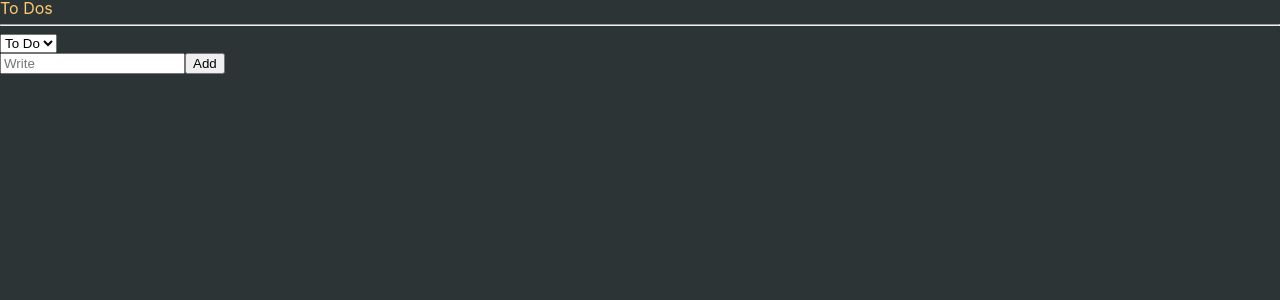
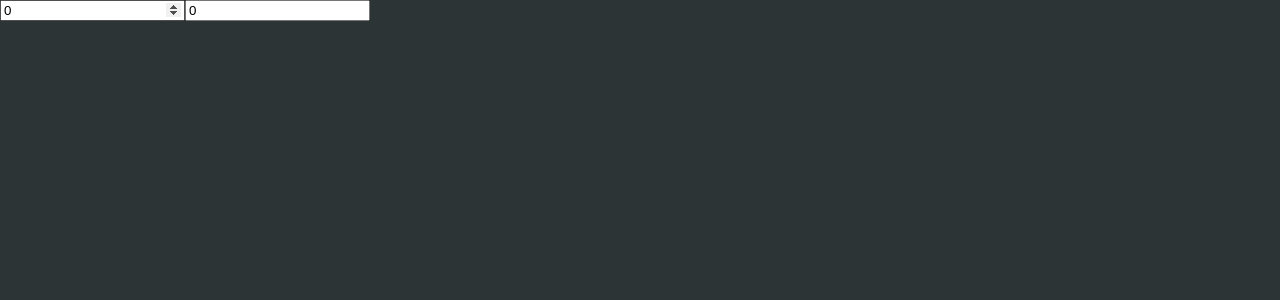
Before and after one commit to DUSTINRYOO/react-masterclass_ts, a React (Create React App) app: page / in a window 1280 px wide. Shown: the top 300 px of the page. Built offline with nearby package versions, Linux system fonts and the light colour scheme.

Commit message:
Set / get selector

```diff
--- a/src/App.tsx
+++ b/src/App.tsx
@@ -1,70 +1,31 @@
-import { createGlobalStyle } from "styled-components";
-import ToDoList from "./components/TodoList";
-
-const GlobalStyle = createGlobalStyle`
-  html, body, div, span, applet, object, iframe,
-h1, h2, h3, h4, h5, h6, p, blockquote, pre,
-a, abbr, acronym, address, big, cite, code,
-del, dfn, em, img, ins, kbd, q, s, samp,
-small, strike, strong, sub, sup, tt, var,
-b, u, i, center,
-dl, dt, dd, ol, ul, li,
-fieldset, form, label, legend,
-table, caption, tbody, tfoot, thead, tr, th, td,
-article, aside, canvas, details, embed,
-figure, figcaption, footer, header, hgroup,
-menu, nav, output, ruby, section, summary,
-time, mark, audio, video {
-	margin: 0;
-	padding: 0;
-	border: 0;
-	font-size: 100%;
-	font: inherit;
-	vertical-align: baseline;
-}
-/* HTML5 display-role reset for older browsers */
-article, aside, details, figcaption, figure,
-footer, header, hgroup, menu, nav, section {
-	display: block;
-}
-body {
-	line-height: 1;
-}
-ol, ul {
-	list-style: none;
-}
-blockquote, q {
-	quotes: none;
-}
-blockquote:before, blockquote:after,
-q:before, q:after {
-	content: '';
-	content: none;
-}
-table {
-	border-collapse: collapse;
-	border-spacing: 0;
-}
-body {
-	font-family: -apple-system, BlinkMacSystemFont, 'Segoe UI', Roboto, Oxygen, Ubuntu, Cantarell, 'Open Sans', 'Helvetica Neue', sans-serif;
-	background-color: ${(props) => props.theme.bgColor};
-	color: ${(props) => props.theme.textColor};
-}
-a {
-	text-decoration: none;
-	color: inherit;
-}
-* {
-	box-sizing: border-box;
-}
-`;
+import React from "react";
+import { useRecoilState, useRecoilValue } from "recoil";
+import { hourSelector, minuteState } from "./atoms";
 
 function App() {
+  const [minutes, setMinutes] = useRecoilState(minuteState);
+  const [hours, setHours] = useRecoilState(hourSelector);
+  const onMinutesChange = (event: React.FormEvent<HTMLInputElement>) => {
+    setMinutes(+event.currentTarget.value);
+  };
+  const onHoursChange = (event: React.FormEvent<HTMLInputElement>) => {
+    setHours(+event.currentTarget.value);
+  };
   return (
-    <>
-      <GlobalStyle />
-      <ToDoList />
-    </>
+    <div>
+      <input
+        value={minutes}
+        onChange={onMinutesChange}
+        type="number"
+        placeholder="Minutes"
+      />
+      <input
+        onChange={onHoursChange}
+        value={hours}
+        type="number"
+        placeholder="Hours"
+      />
+    </div>
   );
 }
 
--- a/src/atoms.tsx
+++ b/src/atoms.tsx
@@ -1,31 +1,18 @@
 import { atom, selector } from "recoil";
-export interface IToDo {
-  text: string;
-  category: Categories;
-  id: number;
-}
 
-export enum Categories {
-  "To_Do" = "To_Do",
-  "Doing" = "Doing",
-  "Done" = "Done",
-}
-
-export const categoryState = atom<Categories>({
-  key: "category",
-  default: Categories.To_Do,
+export const minuteState = atom({
+  key: "minutes",
+  default: 0,
 });
 
-export const toDoState = atom<IToDo[]>({
-  key: "toDo",
-  default: [],
-});
-
-export const toDoSelector = selector({
-  key: "toDoSelector",
+export const hourSelector = selector({
+  key: "hours",
   get: ({ get }) => {
-    const toDos = get(toDoState);
-    const category = get(categoryState);
-    return toDos.filter((toDo) => toDo.category === category);
+    const minutes = get(minuteState);
+    return minutes / 60;
+  },
+  set: ({ set }, newValue) => {
+    const minutes = Number(newValue) * 60;
+    set(minuteState, minutes);
   },
 });
--- a/src/components/CreateToDo.tsx
+++ /dev/null
@@ -1,33 +0,0 @@
-import { useForm } from "react-hook-form";
-import { useRecoilValue, useSetRecoilState } from "recoil";
-import { categoryState, toDoState } from "../atoms";
-
-interface IForm {
-  toDo: string;
-}
-
-function CreateToDo() {
-  const { register, handleSubmit, setValue } = useForm<IForm>();
-  const setToDos = useSetRecoilState(toDoState);
-  const category = useRecoilValue(categoryState);
-  const onSubmit = ({ toDo }: IForm) => {
-    setToDos((oldTodos) => [
-      { text: toDo, id: Date.now(), category },
-      ...oldTodos,
-    ]);
-    setValue("toDo", "");
-  };
-  return (
-    <form onSubmit={handleSubmit(onSubmit)}>
-      <input
-        {...register("toDo", {
-          required: "Please write",
-        })}
-        placeholder="Write"
-      />
-      <button>Add</button>
-    </form>
-  );
-}
-
-export default CreateToDo;
--- a/src/components/ToDo.tsx
+++ /dev/null
@@ -1,44 +0,0 @@
-import React from "react";
-import { useSetRecoilState } from "recoil";
-import { Categories, IToDo, toDoState } from "../atoms";
-
-function ToDo({ text, category, id }: IToDo) {
-  const setTodos = useSetRecoilState(toDoState);
-  const onClick = (event: React.MouseEvent<HTMLButtonElement>) => {
-    const {
-      currentTarget: { name },
-    } = event;
-    setTodos((oldToDos) => {
-      const targetIndex = oldToDos.findIndex((toDo) => toDo.id === id);
-      const oldToDo = oldToDos[targetIndex];
-      const newToDo = { text, id, category: name as any };
-      return [
-        ...oldToDos.slice(0, targetIndex),
-        newToDo,
-        ...oldToDos.slice(targetIndex + 1),
-      ];
-    });
-  };
-  return (
-    <li>
-      <span>{text}</span>
-      {category !== Categories.To_Do && (
-        <button name={Categories.To_Do} onClick={onClick}>
-          To Do
-        </button>
-      )}
-      {category !== Categories.Doing && (
-        <button name={Categories.Doing} onClick={onClick}>
-          Doing
-        </button>
-      )}
-      {category !== Categories.Done && (
-        <button name={Categories.Done} onClick={onClick}>
-          Done
-        </button>
-      )}
-    </li>
-  );
-}
-
-export default ToDo;
--- a/src/components/TodoList.tsx
+++ /dev/null
@@ -1,30 +0,0 @@
-import React from "react";
-import { useRecoilState, useRecoilValue } from "recoil";
-import { Categories, categoryState, toDoSelector, toDoState } from "../atoms";
-import CreateToDo from "./CreateToDo";
-import ToDo from "./ToDo";
-
-function ToDoList() {
-  const toDos = useRecoilValue(toDoSelector);
-  const [category, setCategory] = useRecoilState(categoryState);
-  const onInput = (event: React.FormEvent<HTMLSelectElement>) => {
-    setCategory(event.currentTarget.value as any);
-  };
-  return (
-    <div>
-      <h1>To Dos</h1>
-      <hr />
-      <select value={category} onInput={onInput}>
-        <option value={Categories.To_Do}>To Do</option>
-        <option value={Categories.Doing}>Doing</option>
-        <option value={Categories.Done}>Done</option>
-      </select>
-      <CreateToDo />
-      {toDos?.map((toDo) => (
-        <ToDo key={toDo.id} {...toDo}></ToDo>
-      ))}
-    </div>
-  );
-}
-
-export default ToDoList;
--- a/src/index.tsx
+++ b/src/index.tsx
@@ -1,25 +1,85 @@
 import React from "react";
-import ReactDOM from "react-dom/client";
-
+import ReactDOM from "react-dom";
 import { RecoilRoot } from "recoil";
 import { ThemeProvider } from "styled-components";
 import App from "./App";
 import { darkTheme } from "./theme";
 
-const root = ReactDOM.createRoot(
-  document.getElementById("root") as HTMLElement
-);
+import { createGlobalStyle } from "styled-components";
 
-root.render(
+const GlobalStyle = createGlobalStyle`
+@import url('https://fonts.googleapis.com/css2?family=Source+Sans+Pro:wght@300;400&display=swap');
+html, body, div, span, applet, object, iframe,
+h1, h2, h3, h4, h5, h6, p, blockquote, pre,
+a, abbr, acronym, address, big, cite, code,
+del, dfn, em, img, ins, kbd, q, s, samp,
+small, strike, strong, sub, sup, tt, var,
+b, u, i, center,
+dl, dt, dd, menu, ol, ul, li,
+fieldset, form, label, legend,
+table, caption, tbody, tfoot, thead, tr, th, td,
+article, aside, canvas, details, embed,
+figure, figcaption, footer, header, hgroup,
+main, menu, nav, output, ruby, section, summary,
+time, mark, audio, video {
+  margin: 0;
+  padding: 0;
+  border: 0;
+  font-size: 100%;
+  font: inherit;
+  vertical-align: baseline;
+}
+/* HTML5 display-role reset for older browsers */
+article, aside, details, figcaption, figure,
+footer, header, hgroup, main, menu, nav, section {
+  display: block;
+}
+/* HTML5 hidden-attribute fix for newer browsers */
+*[hidden] {
+    display: none;
+}
+body {
+  line-height: 1;
+}
+menu, ol, ul {
+  list-style: none;
+}
+blockquote, q {
+  quotes: none;
+}
+blockquote:before, blockquote:after,
+q:before, q:after {
+  content: '';
+  content: none;
+}
+table {
+  border-collapse: collapse;
+  border-spacing: 0;
+}
+* {
+  box-sizing: border-box;
+}
+body {
+  font-weight: 300;
+  font-family: 'Source Sans Pro', sans-serif;
+  background-color:${(props) => props.theme.bgColor};
+  color:${(props) => props.theme.textColor};
+  line-height: 1.2;
+}
+a {
+  text-decoration:none;
+  color:inherit;
+}
+`;
+
+ReactDOM.render(
   <React.StrictMode>
     <RecoilRoot>
       <ThemeProvider theme={darkTheme}>
+        <GlobalStyle />
         <App />
       </ThemeProvider>
     </RecoilRoot>
-  </React.StrictMode>
+  </React.StrictMode>,
+  document.getElementById("root")
 );
-
-// If you want to start measuring performance in your app, pass a function
-// to log results (for example: reportWebVitals(console.log))
-// or send to an analytics endpoint. Learn more: https://bit.ly/CRA-vitals
```
Also changed, not shown: src/api.ts (deleted, +0 -28 lines).
